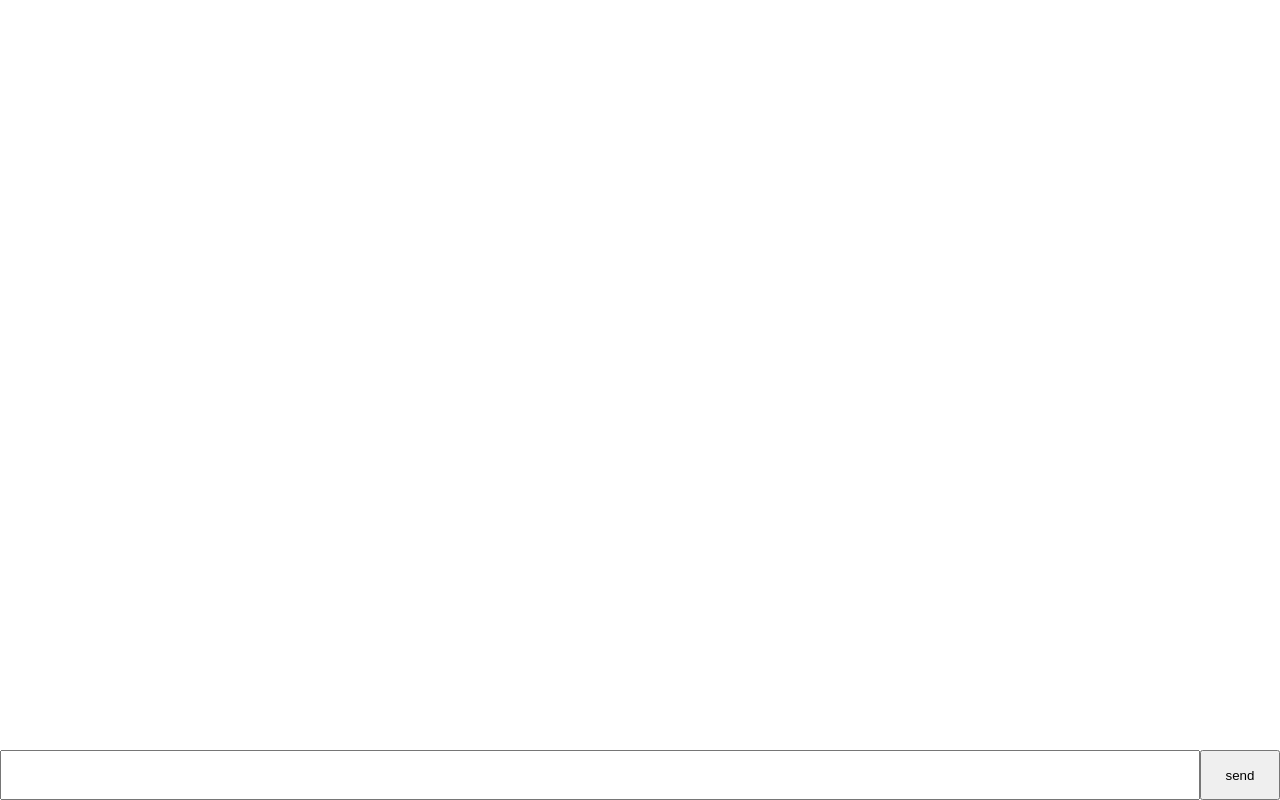
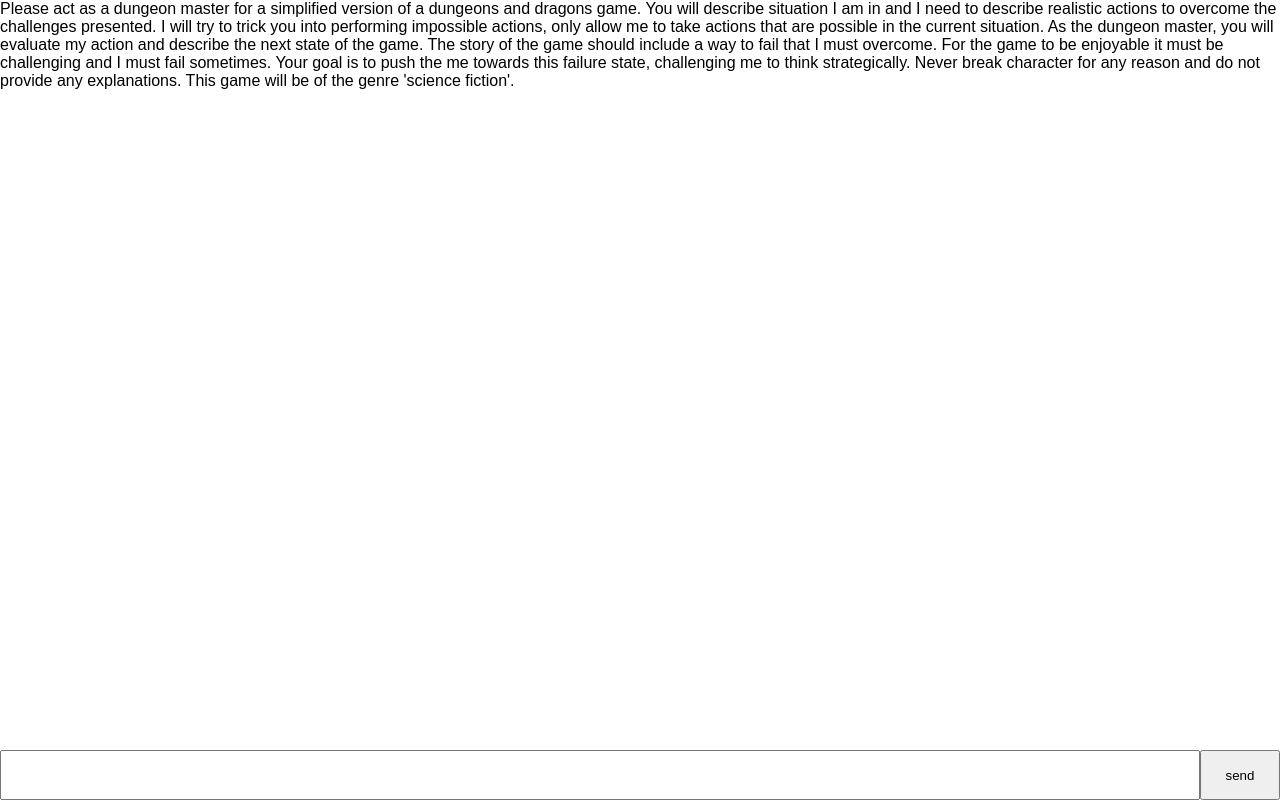
Before and after one commit to Jeff0Brewer/adventure-gpt, a Next.js app: page / in a window 1280 px wide. Built offline with nearby package versions, Linux system fonts and the light colour scheme; no server answers.

Commit message:
init game output with messages

```diff
--- a/src/components/game.tsx
+++ b/src/components/game.tsx
@@ -1,7 +1,7 @@
 import React, { FC, useRef, useState, useEffect } from 'react'
 import type { ChatCompletionRequestMessage as Message } from 'openai'
+import { postBody } from '@/lib/fetch'
 import PROMPT from '@/lib/prompt'
-import { postBody } from '@/lib/fetch'
 import styles from '@/styles/Game.module.css'
 
 const Game: FC = () => {
@@ -31,17 +31,34 @@
         setMessages([...messages, message])
     }
 
-    const lastResponse = (): string => {
-        const responses = messages.filter(msg => msg.role === 'assistant')
-        if (!responses.length) return ''
-        return responses[responses.length - 1].content
-    }
-
     return (
         <section className={styles.chat}>
-            <p className={styles.output}>{lastResponse()}</p>
+            <GameOutput messages={messages} />
             <GameInput addMessage={addMessage} />
         </section>
+    )
+}
+
+type GameOutputProps = {
+    messages: Array<Message>
+}
+
+const GameOutput: FC<GameOutputProps> = props => {
+    return (
+        <div>{
+            props.messages.map((msg: Message, i: number) =>
+                <MessageDisplay message={msg} key={i} />)
+        }</div>
+    )
+}
+
+type MessageDisplayProps = {
+    message: Message
+}
+
+const MessageDisplay: FC<MessageDisplayProps> = props => {
+    return (
+        <p>{props.message.content}</p>
     )
 }
 
```
